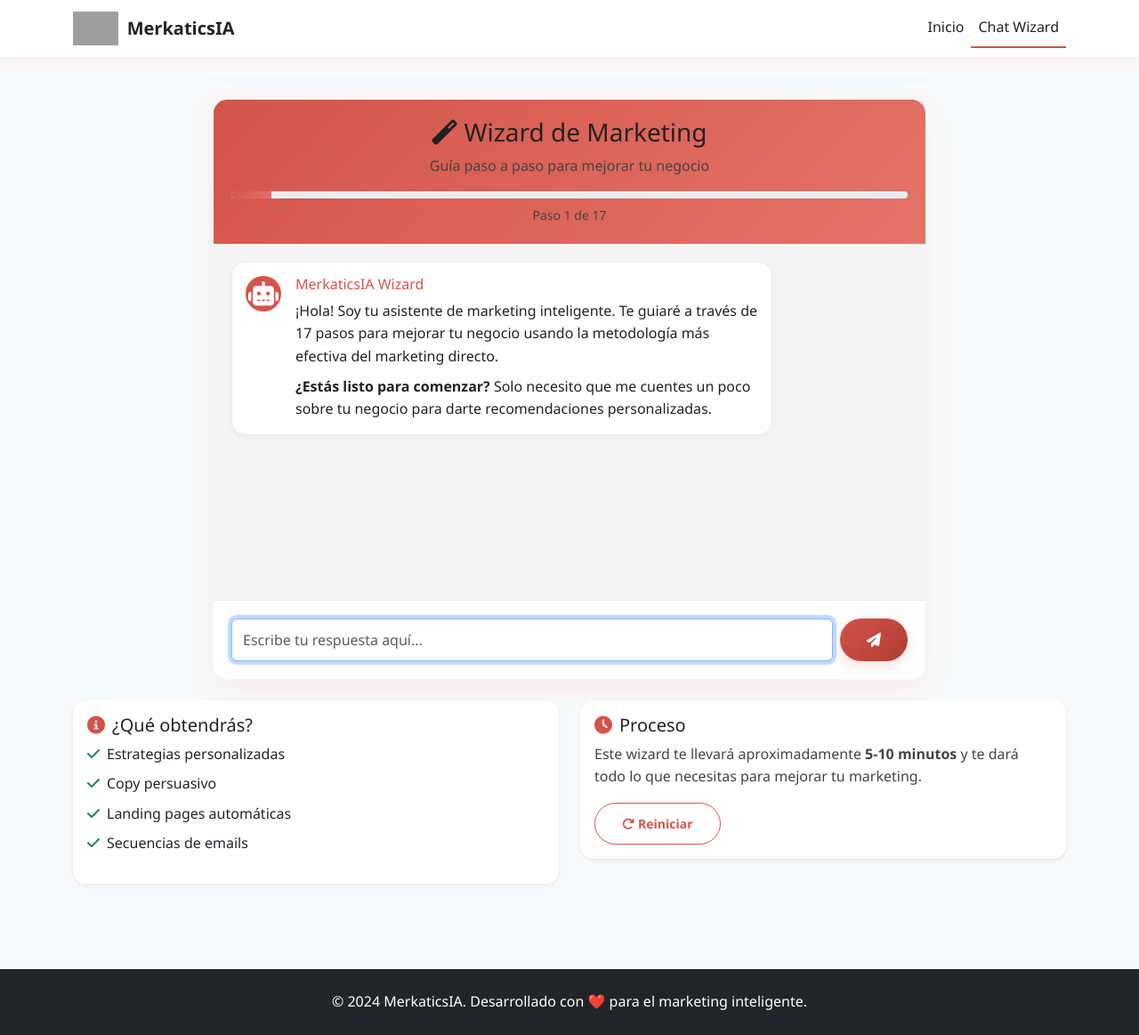
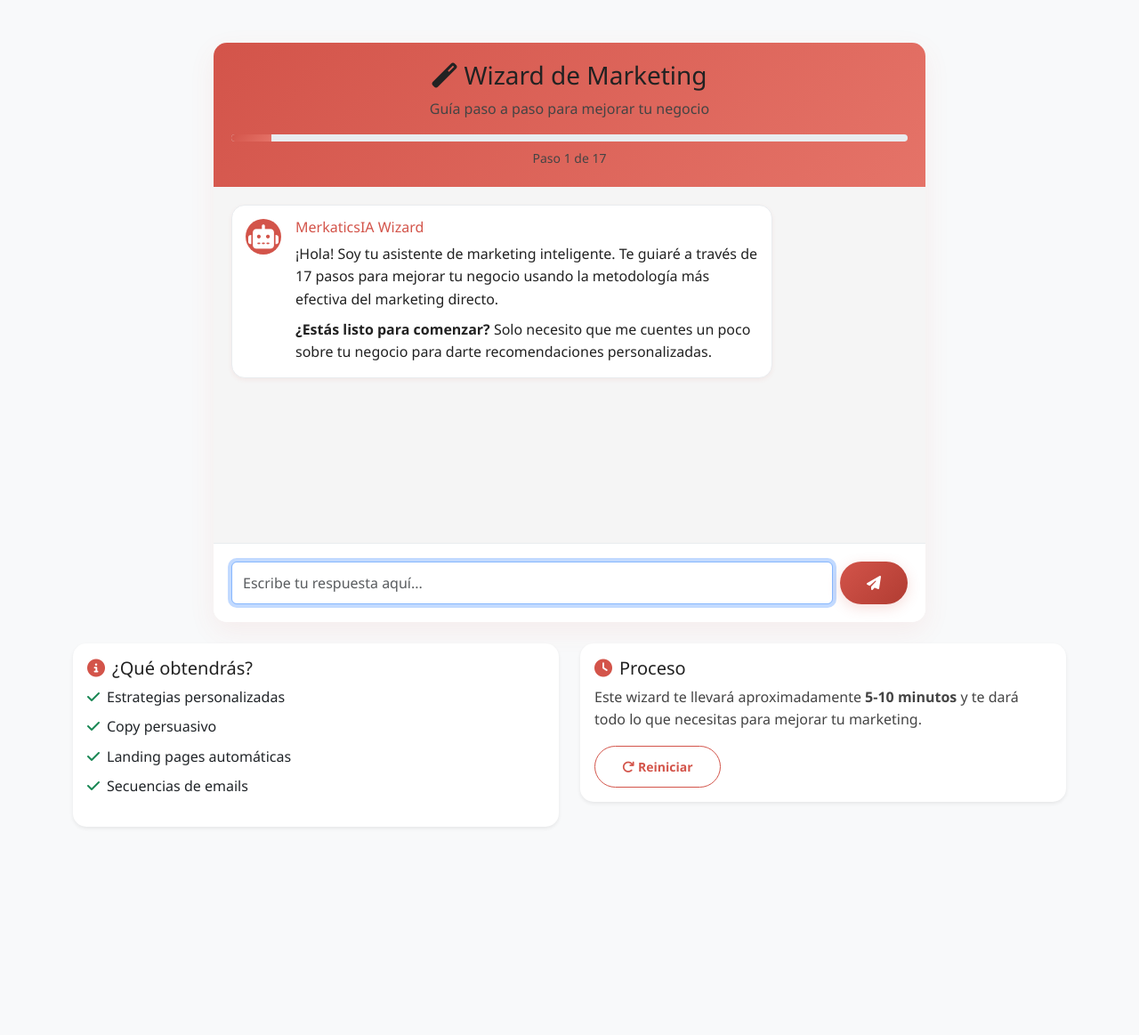
Before and after one commit to RobertoAguirre/MerkaticsIA, a website: page public/chat.html in a window 1280 px wide. Shown: the whole page at 89% size. After the commit the page ends 977 px from the top, so only its background shows below. Drawn offline with nearby package versions, Linux system fonts and the light colour scheme; grey boxes are pictures that could not be loaded.

Commit message:
commented footer and header

```diff
--- a/public/chat.html
+++ b/public/chat.html
@@ -10,7 +10,7 @@
 </head>
 <body class="bg-light">
     <!-- Navbar -->
-    <nav class="navbar navbar-expand-lg navbar-dark bg-primary">
+<!--     <nav class="navbar navbar-expand-lg navbar-dark bg-primary">
         <div class="container">
             <a class="navbar-brand fw-bold d-flex align-items-center" href="/">
                 <img src="https://merkatics.com/wp-content/uploads/2023/08/logo-merkatics350x100-website.png" alt="Merkatics Logo" style="height:38px; margin-right:10px;">
@@ -30,7 +30,7 @@
                 </ul>
             </div>
         </div>
-    </nav>
+    </nav> -->
 
     <!-- Chat Container -->
     <div class="container py-5">
@@ -136,13 +136,13 @@
     </div>
 
     <!-- Footer -->
-    <footer class="bg-dark text-white py-4 mt-5">
+<!--     <footer class="bg-dark text-white py-4 mt-5">
         <div class="container text-center">
             <p class="mb-0">
                 &copy; 2024 MerkaticsIA. Desarrollado con ❤️ para el marketing inteligente.
             </p>
         </div>
-    </footer>
+    </footer> -->
 
     <script src="https://cdn.jsdelivr.net/npm/bootstrap@5.3.0/dist/js/bootstrap.bundle.min.js"></script>
     <script src="/js/chat.js"></script>
```
Also changed, not shown: public/index.html (+4 -4 lines).
